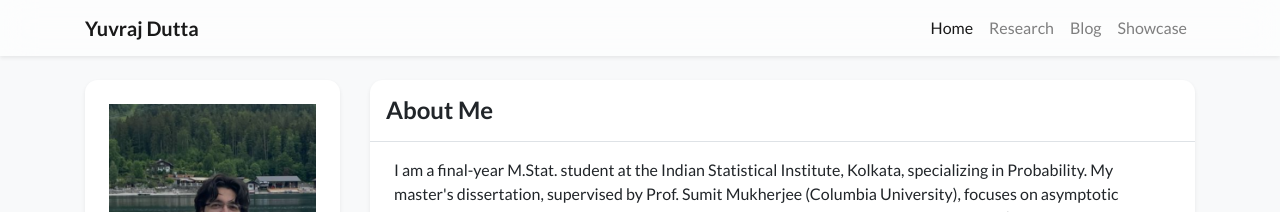
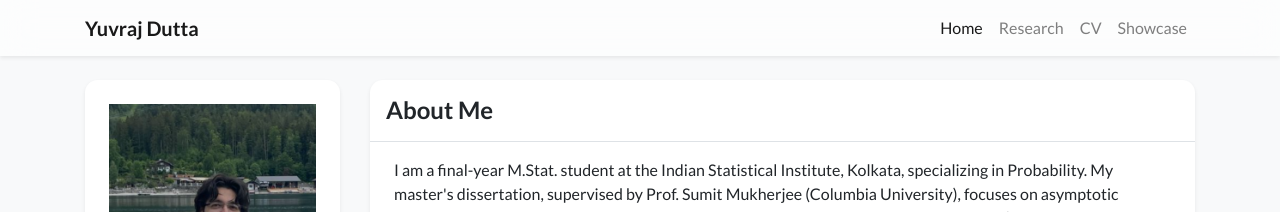
Before and after one commit to yuvrajdutta05/academic-homepage-test, a Jekyll site: the page built from index.html, in a window 1280 px wide. Shown: the top 212 px of the page. Built offline with Jekyll 4.4.1, drawn with Linux system fonts in a browser that asks for light colours; nearby versions of some CDN libraries; a style sheet for code colours, icons or effects is not loaded.

Commit message:
Update profile again 2

```diff
--- a/_data/navigation.yml
+++ b/_data/navigation.yml
@@ -5,7 +5,7 @@ pages:
   url: /
 - name: Research
   url: /research/
-- name: Blog
-  url: /blog
+- name: CV
+  url: /cv/
 - name: Showcase
   url: /showcase
```
Also changed, not shown: cv.html (added), 1 other file.
